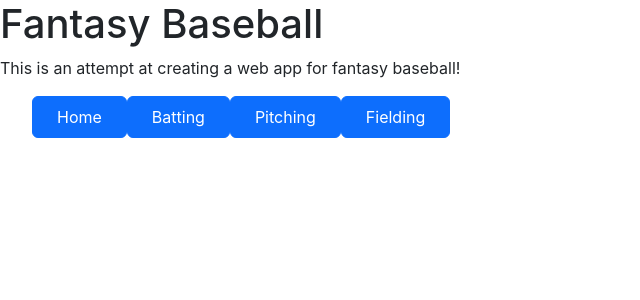
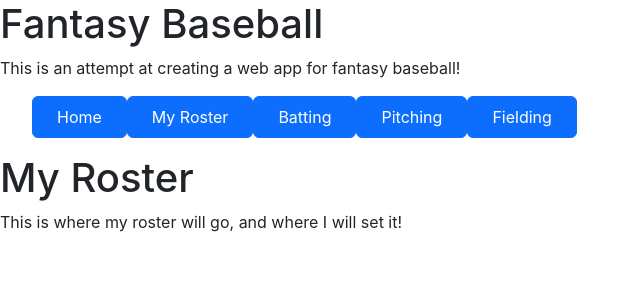
Before and after one commit to jtbarwell/flask-react-demo, a React (Create React App) app in the folder frontend/: page /my-roster in a window 1280 px wide. Shown: the top 300 px of the page, without its empty margins (0-640 px from the left). Built offline with nearby package versions, Linux system fonts and the light colour scheme.

Commit message:
Added MyRoster page

```diff
--- a/frontend/src/App.js
+++ b/frontend/src/App.js
@@ -3,6 +3,7 @@ import { BrowserRouter as Router, Routes, Route, Link } from 'react-router-dom';
 import './Table.css';
 
 import HomePage from './HomePage';
+import MyRosterPage from './MyRosterPage';
 import BattingPage from './BattingPage';
 import PitchingPage from './PitchingPage';
 import FieldingPage from './FieldingPage';
@@ -13,15 +14,17 @@ function App() {
         <Router>
             <ul>
                 <nav>
-                    <Link to="/" className="btn btn-primary px-4 py-2">Home</Link>
-                    <Link to="/batting" className="btn btn-primary px-4 py-2">Batting</Link>
-                    <Link to="/pitching" className="btn btn-primary px-4 py-2">Pitching</Link>
-                    <Link to="/fielding" className="btn btn-primary px-4 py-2">Fielding</Link>
+                    <Link to="/"            className="btn btn-primary px-4 py-2">Home</Link>
+                    <Link to="/my-roster"   className="btn btn-primary px-4 py-2">My Roster</Link>
+                    <Link to="/batting"     className="btn btn-primary px-4 py-2">Batting</Link>
+                    <Link to="/pitching"    className="btn btn-primary px-4 py-2">Pitching</Link>
+                    <Link to="/fielding"    className="btn btn-primary px-4 py-2">Fielding</Link>
                 </nav>
             </ul>
 
             <Routes>
                 <Route path="/" element={<HomePage />} />
+                <Route path="/my-roster" element={<MyRosterPage />} />
                 <Route path="/batting" element={<BattingPage />} />
                 <Route path="/pitching" element={<PitchingPage />} />
                 <Route path="/fielding" element={<FieldingPage />} />
--- /dev/null
+++ b/frontend/src/MyRosterPage.js
@@ -0,0 +1,10 @@
+import React from 'react';
+
+export default function MyRosterPage() {
+  return (
+    <div>
+      <h1>My Roster</h1>
+      <p>This is where my roster will go, and where I will set it!</p>
+    </div>
+  );
+}
```
